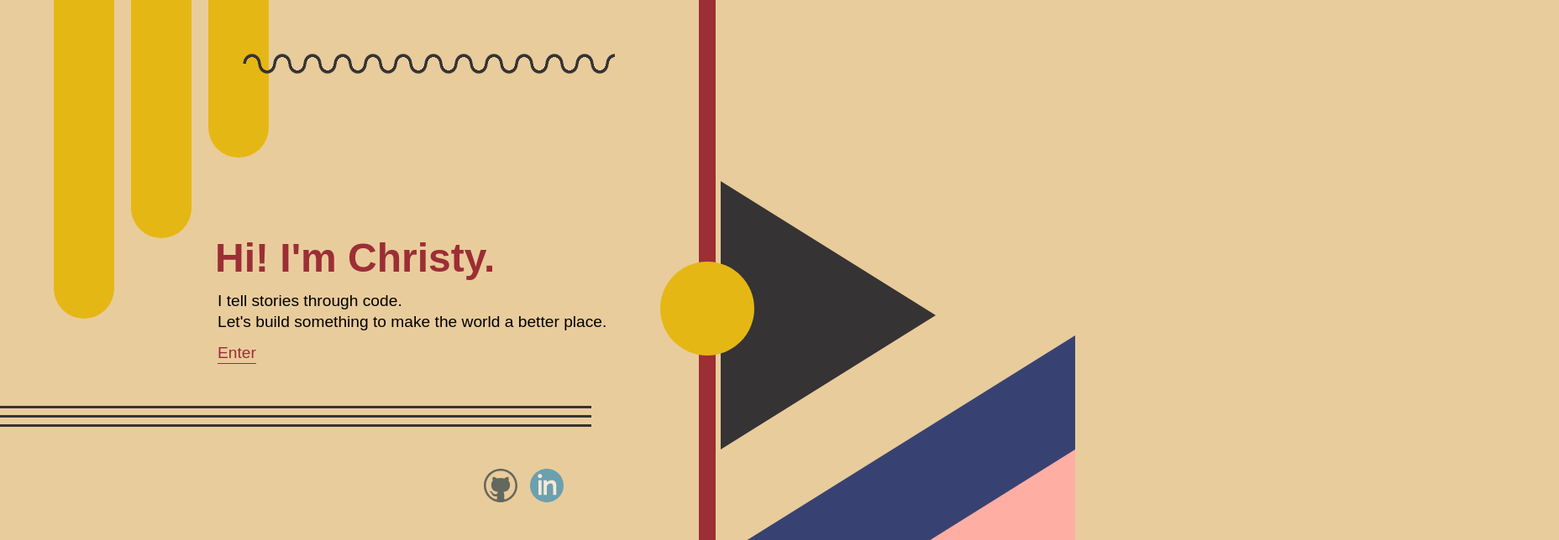
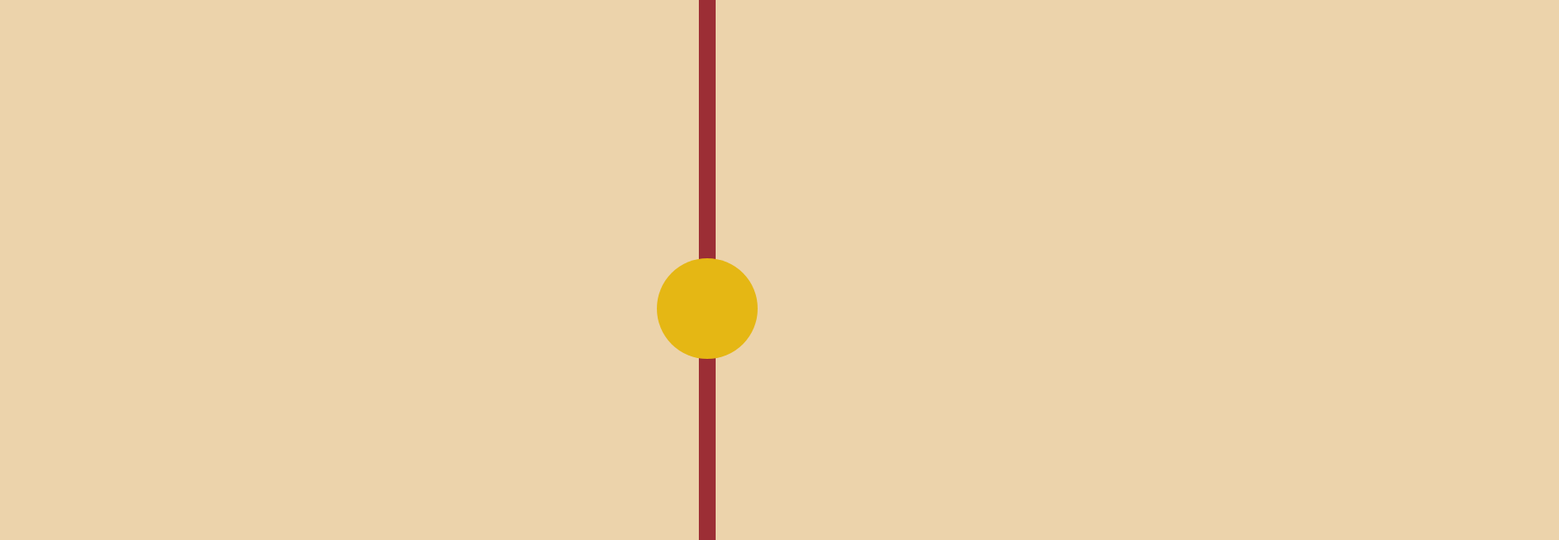
Before and after one commit to christywchen/christychen.com, a React (Create React App) app: page / in a window 1280 px wide. Shown: the top 644 px of the page at 84% size, 1856 px wide, since content can reach past the window. Built offline with nearby package versions, Linux system fonts and the light colour scheme; a web font is replaced by a local one.

Commit message:
started animating splash page.

```diff
--- a/src/components/Splash/Splash.css
+++ b/src/components/Splash/Splash.css
@@ -77,12 +77,13 @@
 
 #splash__circle {
     position: absolute;
-    top: 39%;
+    top: 46%;
     width: 14vh;
     height: 14vh;
     background-color: var(--accent-3);
     border-radius: 100%;
     z-index: 2;
+    transform-origin: center;
 }
 
 #splash__triangle--1 {
@@ -112,7 +113,7 @@
     width: 0;
     height: 0;
     border-top: 20vh solid transparent;
-    border-left: 20vw solid var(--accent-5);
+    /* border-left: 20vw solid var(--accent-5); */
     border-bottom: 20vh solid transparent;
 }
 
--- a/src/components/Splash/index.js
+++ b/src/components/Splash/index.js
@@ -1,13 +1,56 @@
+import { useEffect } from 'react';
 import { Link } from 'react-router-dom';
+import { useSpring, useChain, animated } from 'react-spring'
+
 import github from '../../assets/github.svg';
 import linkedin from '../../assets/linkedin.svg';
 
 import './Splash.css';
 
 function Splash() {
+    // const circleRef = useSpringRef()
+    const circle = useSpring({
+        config: {
+            duration: 1050
+        },
+        from: {
+            width: '0vh',
+            height: '0vh'
+        },
+        to: {
+            width: '15vh',
+            height: '15vh',
+            transform: 'translateY(-50%)',
+        },
+    });
+
+    const vertLine = useSpring({
+        config: {
+            vertLine: 20,
+            duration: 1250
+        },
+        from: {
+            transform: 'rotate(-90deg) translateX(2vw) translateY(-100vw)',
+        },
+        to: [
+            { transform: 'rotate(-90deg) translateX(2vw) translateY(-0vw)' },
+            { transform: 'rotate(-180deg) translateX(0vw) translateY(-0vw)' }
+        ],
+        delay: 1250
+    })
+
+    const triangle3 = useSpring({
+        from: {
+            borderLeft: '20vw solid var(--accent-5)'
+        },
+        to: {
+            borderLeft: '20vw solid var(--accent-5)'
+        }
+    })
+
     return (
         <>
-            <div id='splash__main'>
+            {/* <div id='splash__main'>
                 <div id='splash__text'>
                     <div id='splash__title'>Hi! I'm Christy.</div>
                     <div id='splash__desc'>
@@ -45,12 +88,13 @@ function Splash() {
                 <div className='splash__squiggly--ellipse-1'></div>
                 <div className='splash__squiggly--ellipse-1 splash__squiggly--ellipse-2'></div>
             </div>
-            <div id='splash__triangle--1'></div>
-            <div id='splash__triangle--2'></div>
+        */}
+            {/* <div id='splash__triangle--1'></div> */}
+            {/* <div id='splash__triangle--2'></div> */}
             <div id='splash__triangle--3'></div>
             <div id='splash__verticals'>
-                <div id='splash__vertbar'></div>
-                <div id='splash__circle'></div>
+                <animated.div style={vertLine} id='splash__vertbar'></animated.div>
+                <animated.div style={circle} id='splash__circle'></animated.div>
             </div>
         </>
     )
--- a/src/index.css
+++ b/src/index.css
@@ -3,7 +3,7 @@
 :root {
   --body-font: aktiv-grotesk, sans-serif;
   --thin-font: aktiv-grotesk, sans-serif;
-  --bg-color: #e9cc9c;
+  --bg-color: #ecd3ab;
   --accent-1: #9c2e35;
   --accent-2: #384272;
   --accent-3: #e5b714;
```
